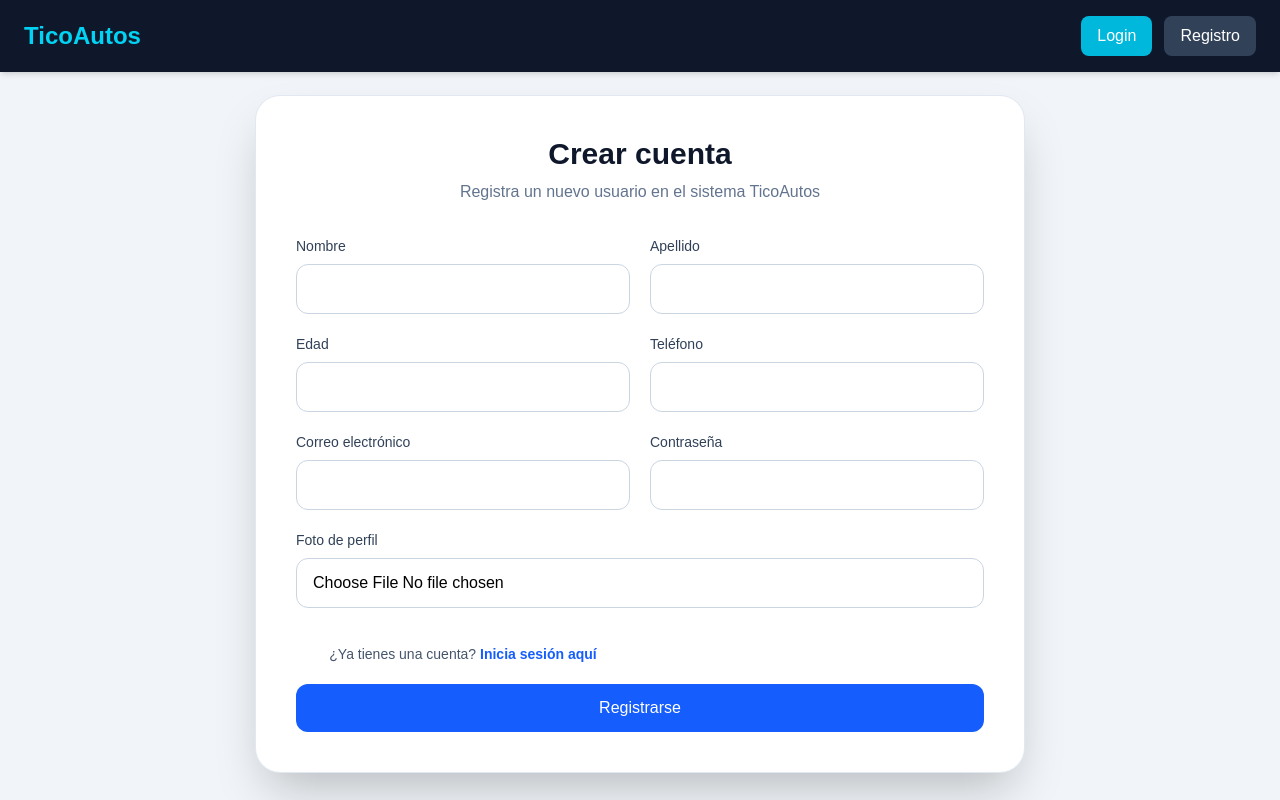
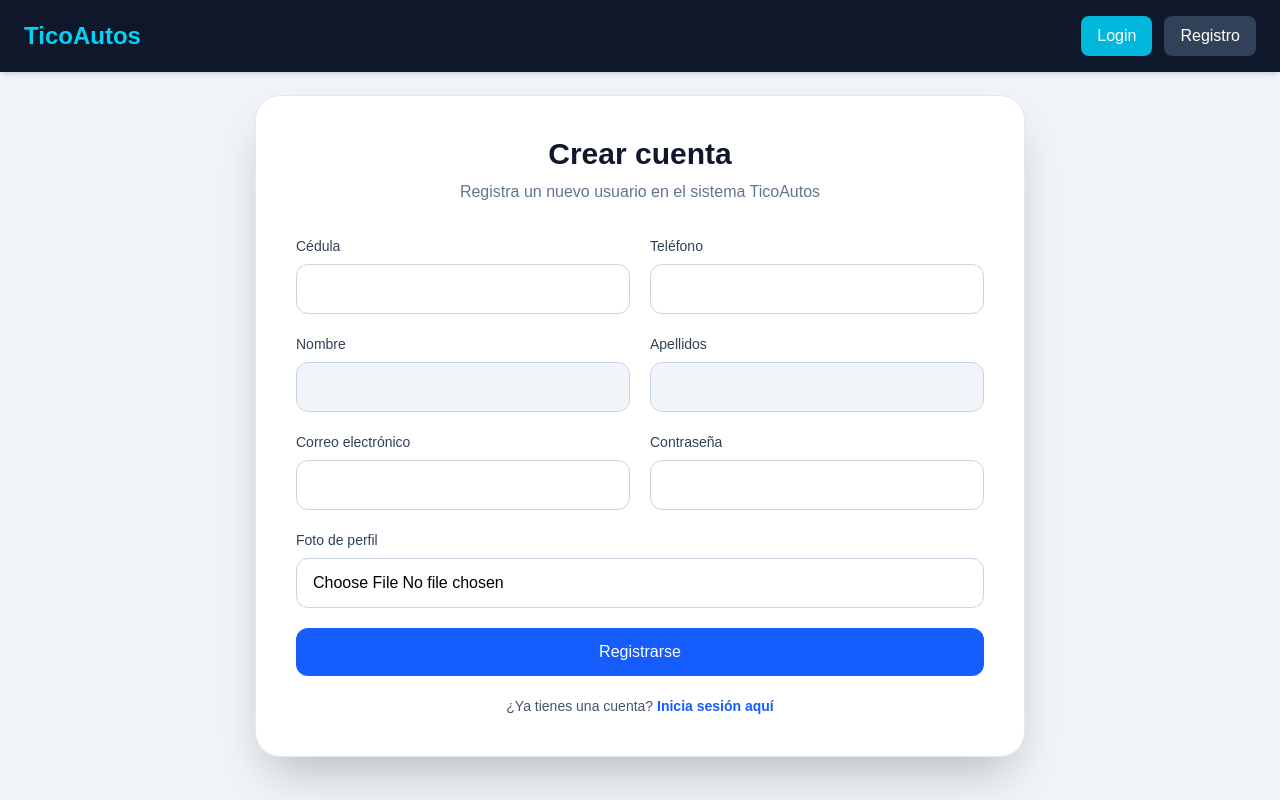
Before and after one commit to Jimenajr05/ticoautos-frontend-2, a React (Vite) app: page /register in a window 1280 px wide. Built offline with nearby package versions, Linux system fonts and the light colour scheme.

Commit message:
Actualización de formulario de registro eliminando edad y agregando cédula

```diff
--- a/src/pages/Register.jsx
+++ b/src/pages/Register.jsx
@@ -1,88 +1,86 @@
-// Importa el hook useState para manejar el estado del formulario
 import { useState } from "react";
-
-// Importa el servicio de registro para enviar los datos al backend
-import { register } from "../services/authService";
-
-// Importa Link y useNavigate para navegación entre páginas
+import { register, getPadronInfo } from "../services/authService";
 import { Link, useNavigate } from "react-router-dom";
 
-// Componente de registro de usuario
 function Register() {
-
-    // Hook para redireccionar después del registro
     const navigate = useNavigate();
 
-    // Estado del formulario
     const [form, setForm] = useState({
+        cedula: "",
         name: "",
         lastName: "",
-        age: "",
         phone: "",
         email: "",
         password: "",
         profileImage: null
     });
 
-    // Maneja los cambios en los inputs del formulario
-    const handleChange = (e) => {
+    const handleChange = async (e) => {
         const { name, value, files } = e.target;
 
-        // Si el campo es la imagen de perfil, guarda el archivo
         if (name === "profileImage") {
             setForm({
                 ...form,
                 profileImage: files[0]
             });
-        } else {
-            // Para los demás campos guarda el valor escrito
-            setForm({
-                ...form,
-                [name]: value
-            });
+            return;
+        }
+
+        setForm({
+            ...form,
+            [name]: value
+        });
+
+        if (name === "cedula" && value.length === 9) {
+            try {
+                const data = await getPadronInfo(value);
+
+                setForm((prev) => ({
+                    ...prev,
+                    cedula: value,
+                    name: data.name || "",
+                    lastName: data.lastName || ""
+                }));
+            } catch (error) {
+                setForm((prev) => ({
+                    ...prev,
+                    name: "",
+                    lastName: ""
+                }));
+            }
+        }
+
+        if (name === "cedula" && value.length < 9) {
+            setForm((prev) => ({
+                ...prev,
+                cedula: value,
+                name: "",
+                lastName: ""
+            }));
         }
     };
 
-    // Maneja el envío del formulario
     const handleSubmit = async (e) => {
-        // Evita recargar la página
         e.preventDefault();
 
         try {
-
-            // Crea un FormData para enviar texto e imagen
             const formData = new FormData();
 
-            formData.append("name", form.name);
-            formData.append("lastName", form.lastName);
-            formData.append("age", form.age);
+            formData.append("cedula", form.cedula);
             formData.append("phone", form.phone);
             formData.append("email", form.email);
             formData.append("password", form.password);
 
-            // Si el usuario seleccionó una imagen, la agrega
             if (form.profileImage) {
                 formData.append("profileImage", form.profileImage);
             }
 
-            // Envía los datos al servicio de registro
             const data = await register(formData);
 
-            // Guarda el token en sessionStorage
-            sessionStorage.setItem('token', data.token);
-
-            // Guarda los datos del usuario
-            sessionStorage.setItem('user', JSON.stringify(data.user));
-
-            alert('¡Registro correcto!');
-
-            // Redirige al login
-            navigate('/login');
-            console.log(data);
+            alert(data.message || "Registro correcto");
+            navigate("/login");
         } catch (error) {
-
-            // Muestra el mensaje de error del backend o uno genérico
-            alert(error.response?.data?.message || 'Error al registrar');
+            alert(error.response?.data?.message || "Error al registrar");
         }
     };
 
@@ -91,45 +89,121 @@ function Register() {
             <div className="w-full max-w-3xl rounded-3xl bg-white p-8 shadow-2xl ring-1 ring-slate-200 sm:p-10">
                 <div className="mb-8 text-center">
                     <h2 className="text-3xl font-bold text-slate-900">Crear cuenta</h2>
-                    <p className="mt-2 text-slate-500">Registra un nuevo usuario en el sistema TicoAutos</p>
+                    <p className="mt-2 text-slate-500">
+                        Registra un nuevo usuario en el sistema TicoAutos
+                    </p>
                 </div>
+
                 <form onSubmit={handleSubmit} className="grid gap-5 md:grid-cols-2">
                     <div>
-                        <label className="mb-2 block text-sm font-medium text-slate-700">Nombre</label>
-                        <input type="text" name="name" placeholder="" onChange={handleChange} required className="w-full rounded-xl border border-slate-300 px-4 py-3 outline-none transition focus:border-blue-500 focus:ring-4 focus:ring-blue-100" />
+                        <label className="mb-2 block text-sm font-medium text-slate-700">
+                            Cédula
+                        </label>
+                        <input
+                            type="text"
+                            name="cedula"
+                            value={form.cedula}
+                            onChange={handleChange}
+                            required
+                            maxLength={9}
+                            className="w-full rounded-xl border border-slate-300 px-4 py-3 outline-none transition focus:border-blue-500 focus:ring-4 focus:ring-blue-100"
+                        />
+                    </div>
+
+                    <div>
+                        <label className="mb-2 block text-sm font-medium text-slate-700">
+                            Teléfono
+                        </label>
+                        <input
+                            type="text"
+                            name="phone"
+                            value={form.phone}
+                            onChange={handleChange}
+                            required
+                            className="w-full rounded-xl border border-slate-300 px-4 py-3 outline-none transition focus:border-blue-500 focus:ring-4 focus:ring-blue-100"
+                        />
+                    </div>
+
+                    <div>
+                        <label className="mb-2 block text-sm font-medium text-slate-700">
+                            Nombre
+                        </label>
+                        <input
+                            type="text"
+                            name="name"
+                            value={form.name}
+                            readOnly
+                            className="w-full rounded-xl border border-slate-300 bg-slate-100 px-4 py-3"
+                        />
+                    </div>
+
+                    <div>
+                        <label className="mb-2 block text-sm font-medium text-slate-700">
+                            Apellidos
+                        </label>
+                        <input
+                            type="text"
+                            name="lastName"
+                            value={form.lastName}
+                            readOnly
+                            className="w-full rounded-xl border border-slate-300 bg-slate-100 px-4 py-3"
+                        />
                     </div>
                     <div>
-                        <label className="mb-2 block text-sm font-medium text-slate-700">Apellido</label>
-                        <input type="text" name="lastName" placeholder="" onChange={handleChange} required className="w-full rounded-xl border border-slate-300 px-4 py-3 outline-none transition focus:border-blue-500 focus:ring-4 focus:ring-blue-100" />
+                        <label className="mb-2 block text-sm font-medium text-slate-700">
+                            Correo electrónico
+                        </label>
+                        <input
+                            type="email"
+                            name="email"
+                            value={form.email}
+                            onChange={handleChange}
+                            required
+                            className="w-full rounded-xl border border-slate-300 px-4 py-3 outline-none transition focus:border-blue-500 focus:ring-4 focus:ring-blue-100"
+                        />
                     </div>
+
                     <div>
-                        <label className="mb-2 block text-sm font-medium text-slate-700">Edad</label>
-                        <input type="number" name="age" placeholder="" onChange={handleChange} required className="w-full rounded-xl border border-slate-300 px-4 py-3 outline-none transition focus:border-blue-500 focus:ring-4 focus:ring-blue-100" />
-                    </div>
-                    <div>
-                        <label className="mb-2 block text-sm font-medium text-slate-700">Teléfono</label>
-                        <input type="text" name="phone" placeholder="" onChange={handleChange} required className="w-full rounded-xl border border-slate-300 px-4 py-3 outline-none transition focus:border-blue-500 focus:ring-4 focus:ring-blue-100" />
-                    </div>
-                    <div>
-                        <label className="mb-2 block text-sm font-medium text-slate-700">Correo electrónico</label>
-                        <input type="email" name="email" placeholder="" onChange={handleChange} required className="w-full rounded-xl border border-slate-300 px-4 py-3 outline-none transition focus:border-blue-500 focus:ring-4 focus:ring-blue-100" />
-                    </div>
-                    <div>
-                        <label className="mb-2 block text-sm font-medium text-slate-700">Contraseña</label>
-                        <input type="password" name="password" placeholder="" onChange={handleChange} required className="w-full rounded-xl border border-slate-300 px-4 py-3 outline-none transition focus:border-blue-500 focus:ring-4 focus:ring-blue-100" />
+                        <label className="mb-2 block text-sm font-medium text-slate-700">
+                            Contraseña
+                        </label>
+                        <input
+                            type="password"
+                            name="password"
+                            value={form.password}
+                            onChange={handleChange}
+                            required
+                            className="w-full rounded-xl border border-slate-300 px-4 py-3 outline-none transition focus:border-blue-500 focus:ring-4 focus:ring-blue-100"
+                        />
                     </div>
 
                     <div className="md:col-span-2">
-                        <label className="mb-2 block text-sm font-medium text-slate-700">Foto de perfil</label>
-                        <input type="file" name="profileImage" accept="image/*" onChange={handleChange} className="w-full rounded-xl border border-slate-300 px-4 py-3"/>
-                    </div>
-
-                    <div className="mt-4 flex justify-center">
-                        <p className="text-center text-sm text-slate-600">¿Ya tienes una cuenta? <Link to="/login" className="font-semibold text-blue-600 hover:underline">Inicia sesión aquí</Link></p>
+                        <label className="mb-2 block text-sm font-medium text-slate-700">
+                            Foto de perfil
+                        </label>
+                        <input
+                            type="file"
+                            name="profileImage"
+                            accept="image/*"
+                            onChange={handleChange}
+                            className="w-full rounded-xl border border-slate-300 px-4 py-3"
+                        />
                     </div>
 
                     <div className="md:col-span-2">
-                        <button type="submit" className="w-full rounded-xl bg-blue-600 px-4 py-3 text-white hover:bg-blue-700 transition">Registrarse</button>
+                        <button
+                            type="submit"
+                            className="w-full rounded-xl bg-blue-600 px-4 py-3 text-white transition hover:bg-blue-700"
+                        >
+                            Registrarse
+                        </button>
+                    </div>
+
+                    <div className="md:col-span-2 text-center text-sm text-slate-600">
+                        ¿Ya tienes una cuenta?{" "}
+                        <Link to="/login" className="font-semibold text-blue-600 hover:underline">
+                            Inicia sesión aquí
+                        </Link>
                     </div>
                 </form>
             </div>
```
